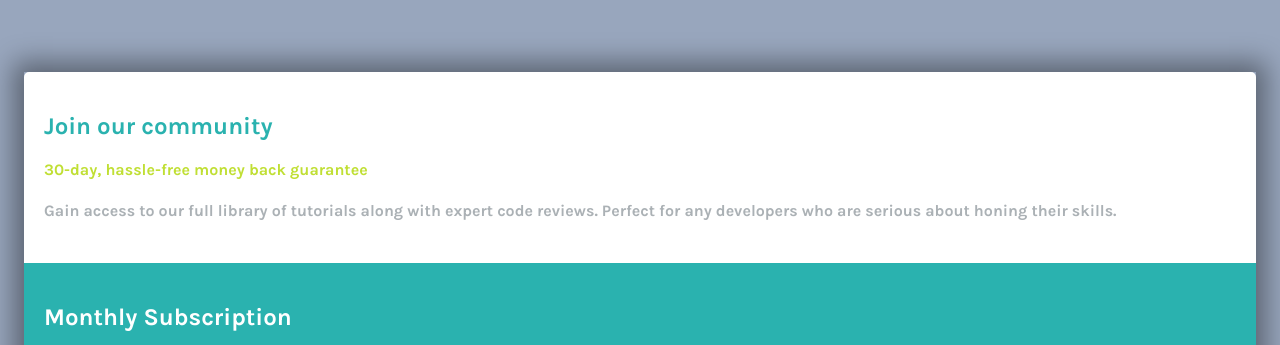
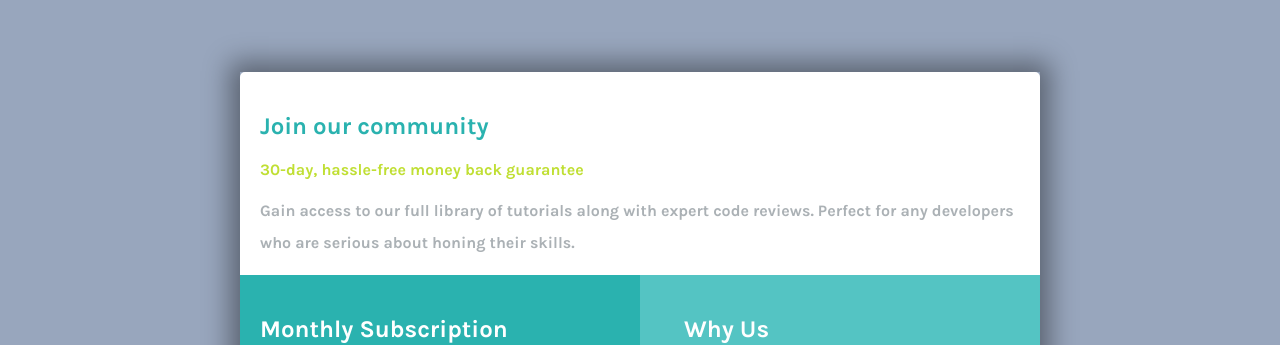
Before and after one commit to maxigarrett/retosFronEnd, a plain HTML site: page 3-SINGLE-PRICE-GRID-COMPONENET-CSS-HTML-NEWBIE/index.html in a window 1280 px wide. Shown: the top 345 px of the page. Drawn offline with Linux system fonts and the light colour scheme.

Commit message:
tercer ejercicio terminado

```diff
--- a/3-SINGLE-PRICE-GRID-COMPONENET-CSS-HTML-NEWBIE/css/style.css
+++ b/3-SINGLE-PRICE-GRID-COMPONENET-CSS-HTML-NEWBIE/css/style.css
@@ -10,9 +10,8 @@
     /* FONDO */
     --Grayish-Blue: hsl(218, 22%, 67%)
 }
-.main{
-    display: grid;
-}
+
+
 body{
     background-color: var(--Grayish-Blue);
     font-family: 'Karla', sans-serif;
@@ -22,10 +21,22 @@ body{
 
     box-shadow: 0px 0px 25px 10px rgba(0, 0,0, .4);
 }
+
+@media screen and (min-width:1024px){
+    .section{
+        display: grid;
+        max-width: 800px;
+        margin: 0 auto;
+        grid-template-columns: repeat(2,1fr);
+        /* grid-template-rows: repeat(1,1fr); */
+    }
+}
+
 .box{
     padding: 20px;
     font-weight: 700;
 }
+
 .box__tittle,.box__subtittle,.box__text,
 .box__currency,.box__periodicity{
     color: var(--white);
@@ -67,6 +78,12 @@ body{
     padding: 0;
     color: var(--grey-list);
 }
+@media screen and (min-width:1024px){
+    .list,.box__tittle--desktop{
+        margin-left: 1.5rem;
+    }
+}
+
 .list__item{
     margin-top: .5rem;
 }
@@ -86,6 +103,13 @@ body{
     border-radius: 5px 5px 0px 0px;
     background-color: var(--white);
 }
+@media screen and (min-width:1024px){
+    .box--white{
+        grid-column: 1/-1;
+        margin: 0;
+        padding-bottom: 0;
+    }
+}
 .box--cyan{
     background-color: var(--Cyan);
 }
--- a/3-SINGLE-PRICE-GRID-COMPONENET-CSS-HTML-NEWBIE/index.html
+++ b/3-SINGLE-PRICE-GRID-COMPONENET-CSS-HTML-NEWBIE/index.html
@@ -31,7 +31,7 @@
             </article>
 
             <article class="box box--dark-cyan">
-                <h2 class="box__tittle">  Why Us</h2>
+                <h2 class="box__tittle box__tittle--desktop">  Why Us</h2>
                 <ul class="list">
                     <li class="list__item">Tutorials by industry experts</li>
                     <li class="list__item">Peer &amp; expert code review</li>
```
